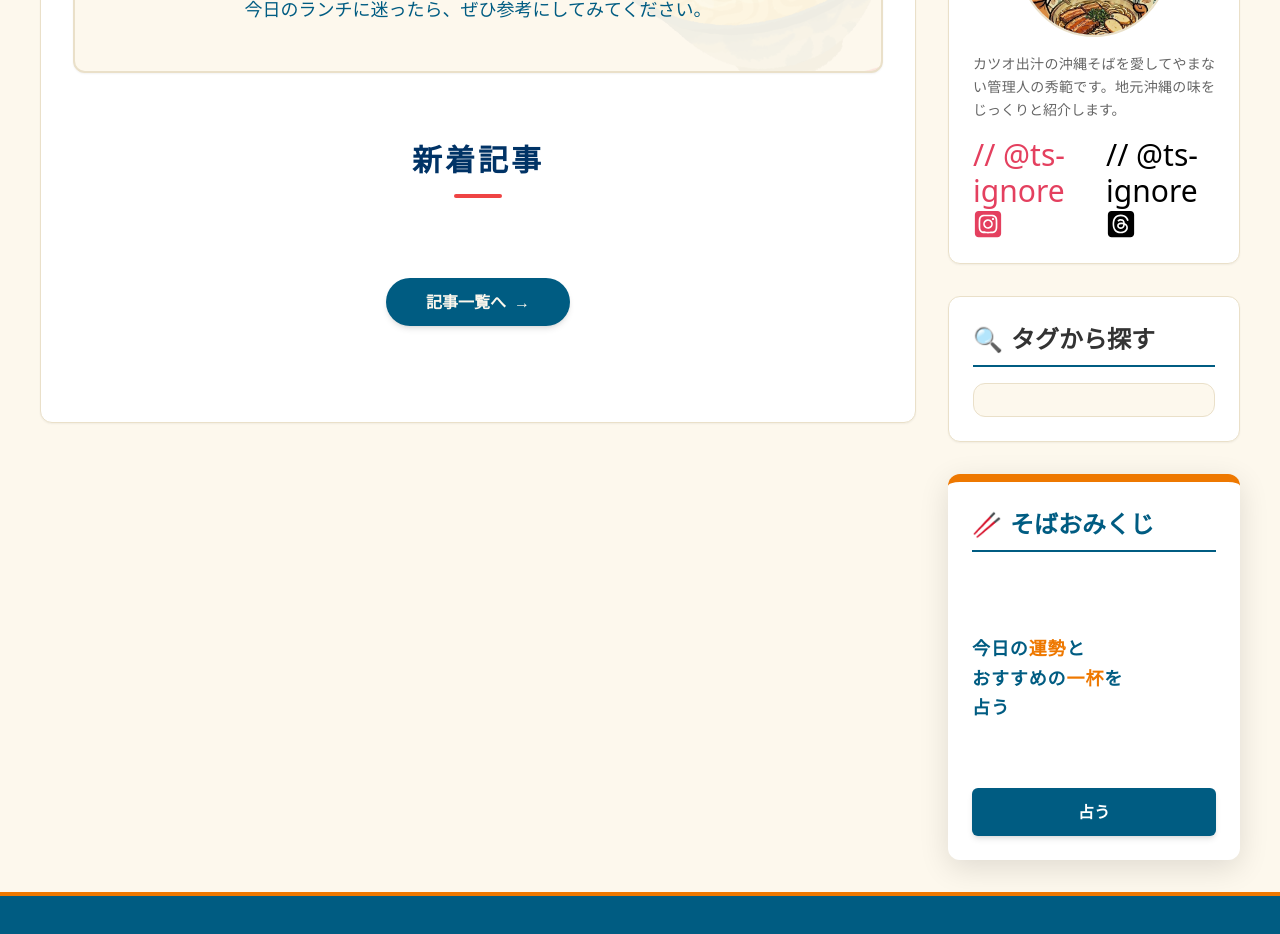
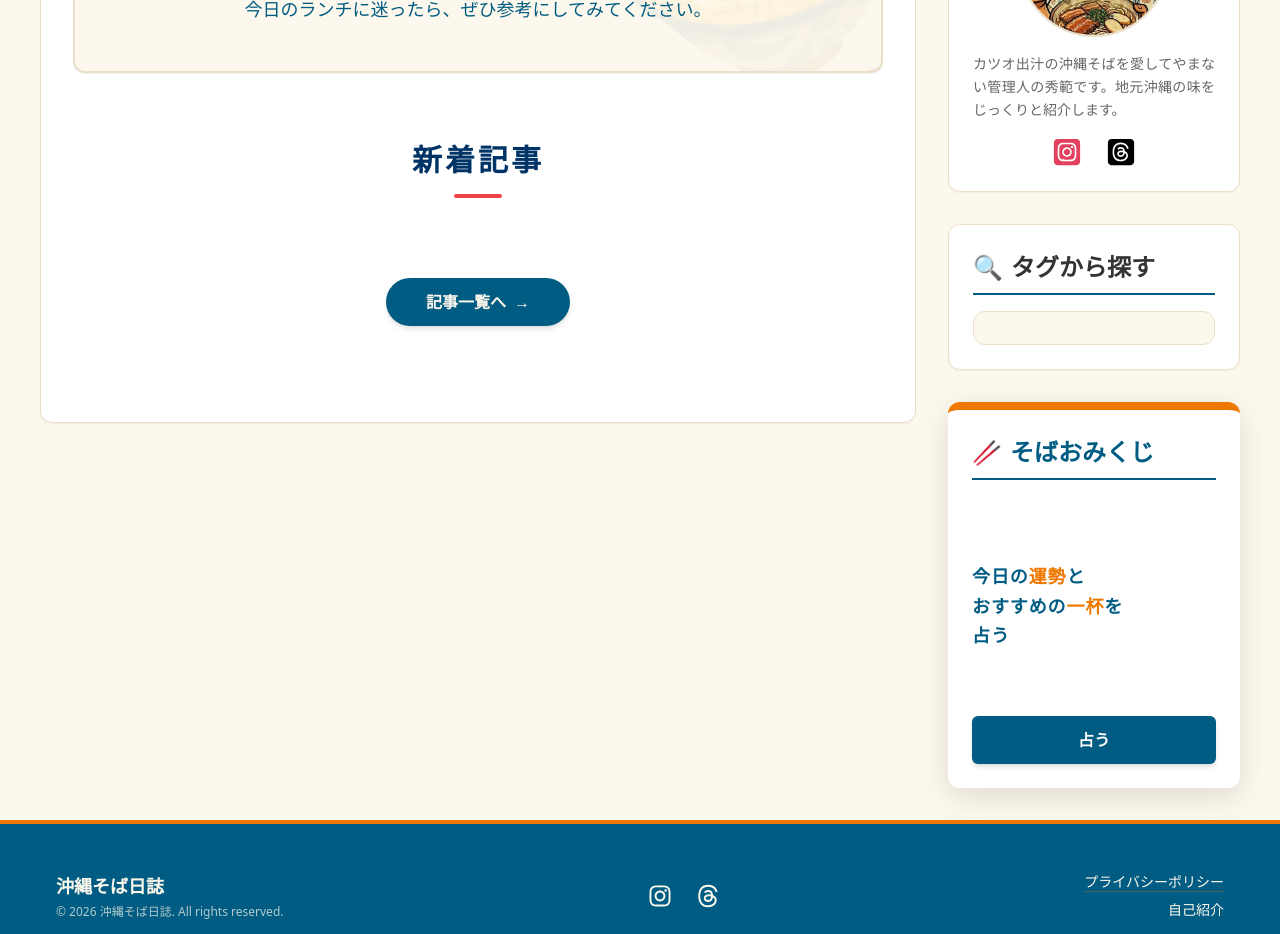
Before and after one commit to dakuto/okinawa-soba-journal, a Next.js app: page / in a window 1280 px wide. Shown: the part 1100-2034 px from the top of the page. Built offline with nearby package versions, Linux system fonts and the light colour scheme; what notion-to-md would draw is missing.

Commit message:
fix:comment style in Layout.tsx

```diff
--- a/components/Layout.tsx
+++ b/components/Layout.tsx
@@ -113,7 +113,7 @@ const Layout: React.FC<LayoutProps> = ({
                       rel="noopener noreferrer"
                       className="text-3xl text-[#e4405f] hover:scale-110 transition-transform duration-300"
                     >
-                      // @ts-ignore
+                      {/*@ts-ignore*/}
                       <FaSquareInstagram />
                     </a>
                     <a
@@ -122,7 +122,7 @@ const Layout: React.FC<LayoutProps> = ({
                       rel="noopener noreferrer"
                       className="text-3xl text-black hover:scale-110 transition-transform duration-300"
                     >
-                      // @ts-ignore
+                      {/*@ts-ignore*/}
                       <FaSquareThreads />
                     </a>
                   </div>
```
